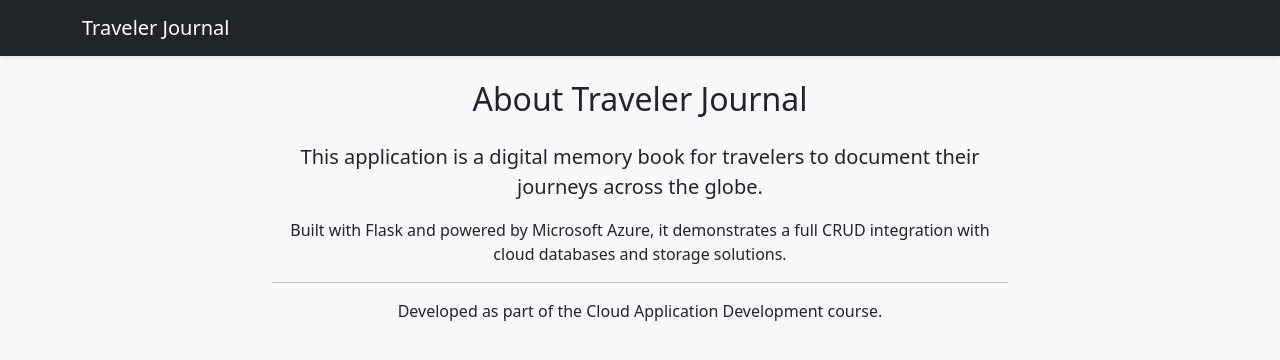
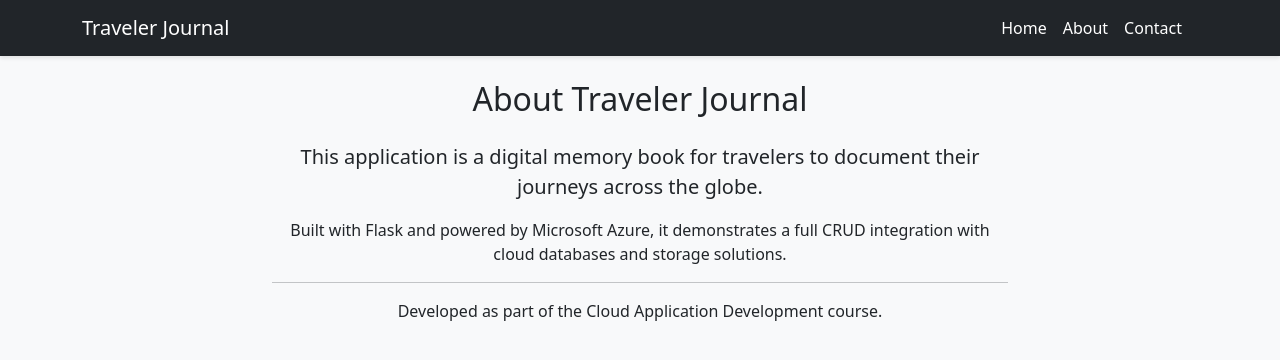
Before and after one commit to merito-pacba/final-project-ByAurelius, a Flask app: page /about in a window 1280 px wide. Shown: the top 360 px of the page. Run offline with Flask 3, Linux system fonts and the light colour scheme.

Commit message:
UI: Integrated About and Contact links into Navbar

```diff
--- a/templates/base.html
+++ b/templates/base.html
@@ -16,6 +16,19 @@
     <nav class="navbar navbar-dark bg-dark mb-4">
         <div class="container">
             <a class="navbar-brand" href="/">Traveler Journal</a>
+
+            <ul class="navbar-nav d-flex flex-row">
+                <li class="nav-item me-3">
+                    <a class="nav-link text-white" href="/">Home</a>
+                </li>
+                <li class="nav-item me-3">
+                    <a class="nav-link text-white" href="/about">About</a>
+                </li>
+                <li class="nav-item me-3">
+                    <a class="nav-link text-white" href="/contact">Contact</a>
+                </li>
+            </ul>
+
         </div>
     </nav>
     <div class="container">
```
Also changed, not shown: templates/contact.html (added, +13 -0 lines).
